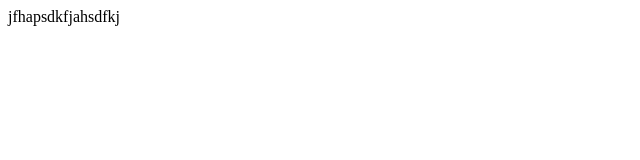
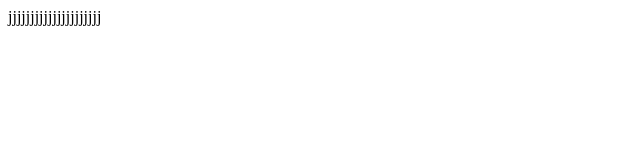
Before and after one commit to Matmil01/dkkk, a plain HTML site: page index.html in a window 1280 px wide. Shown: the full height of the page, 0-640 px from the left. Drawn offline with Linux system fonts and the light colour scheme.

Commit message:
updated index.html

```diff
--- a/index.html
+++ b/index.html
@@ -6,6 +6,6 @@
     <title>Document</title>
 </head>
 <body>
-    jfhapsdkfjahsdfkj
+    jjjjjjjjjjjjjjjjjjjjj
 </body>
 </html>
```
